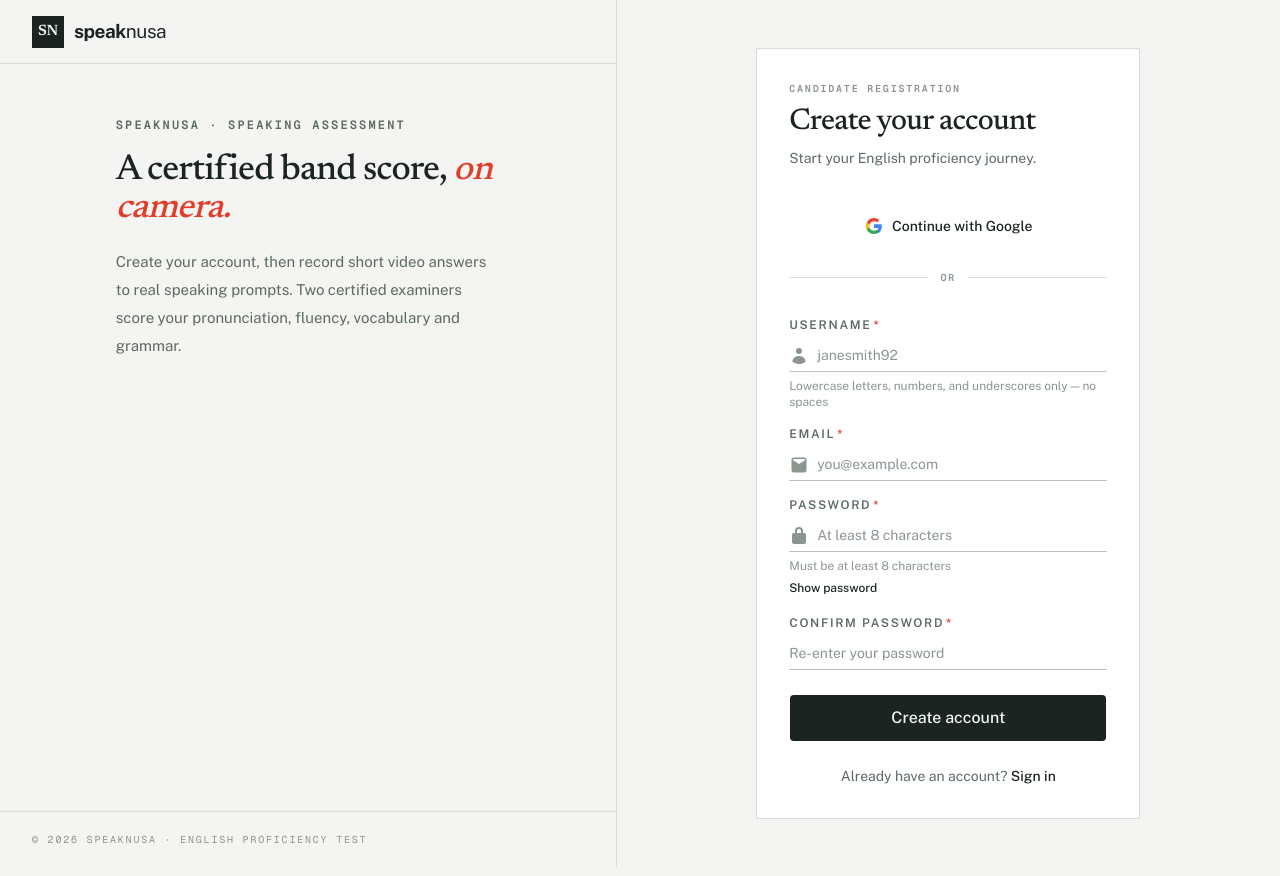
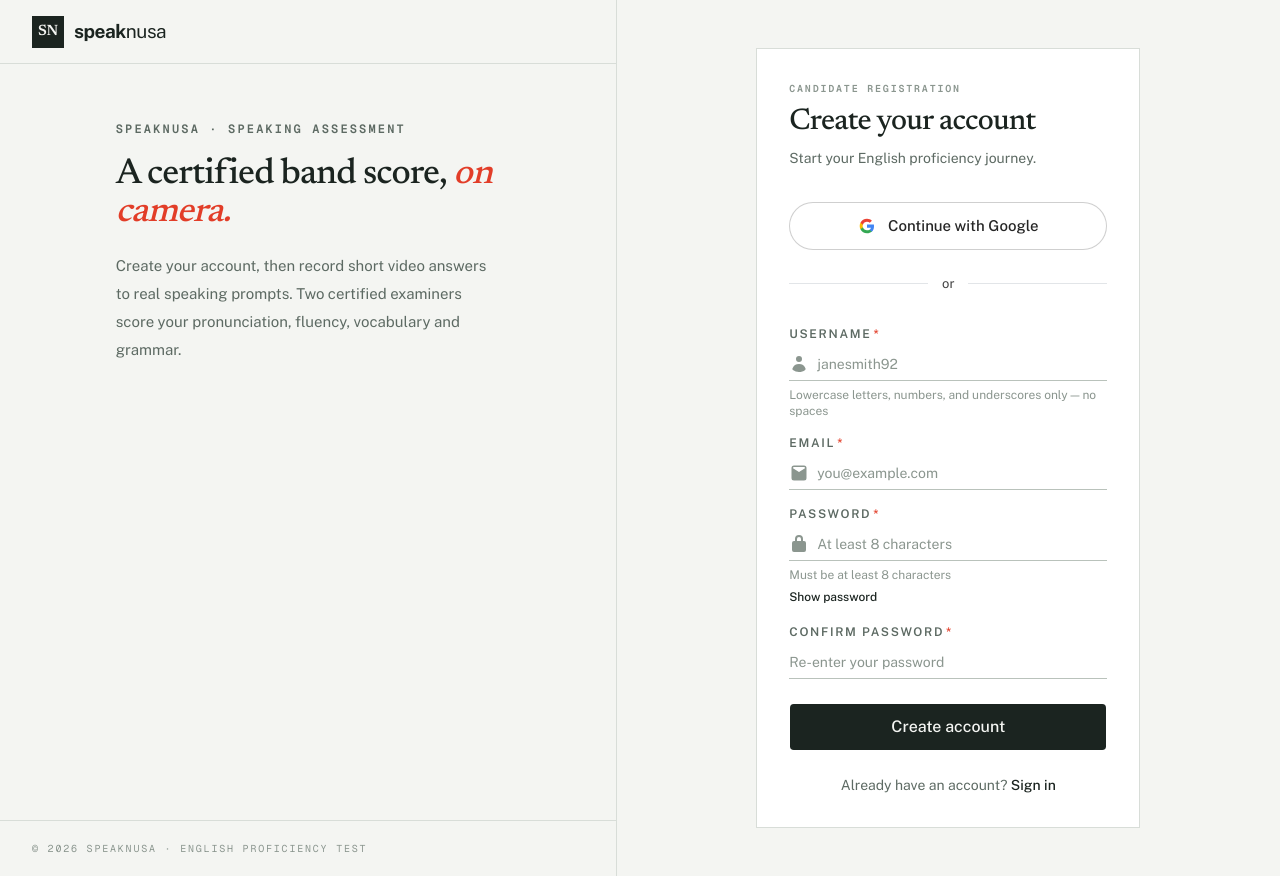
Before and after one commit to markusdito/fluentcheck-english-proficiency-test, a Next.js app in the folder frontend/: page /signup in a window 1280 px wide. Built offline with nearby package versions, Linux system fonts and the light colour scheme; no server answers.

Commit message:
feat(frontend): add SpeakNusa auth field and restyle Google auth

```diff
--- a/frontend/app/globals.css
+++ b/frontend/app/globals.css
@@ -165,6 +165,7 @@
   --color-sn-amber: #e1a82a;
   --color-sn-clay: oklch(45% 0.12 40);
   --color-sn-ink-green: oklch(45% 0.13 151);
+  --color-sn-danger: oklch(50% 0.17 27);
   --color-sn-ink-amber: oklch(45% 0.13 82);
   --color-sn-field-navy: color-mix(in oklch, #1a355c 8%, white);
   --color-sn-field-green: color-mix(in oklch, #42824e 10%, white);
--- /dev/null
+++ b/frontend/components/auth/AuthField.tsx
@@ -0,0 +1,77 @@
+"use client";
+
+import { useState, type InputHTMLAttributes, type ReactNode } from "react";
+import { Eye, EyeOff } from "lucide-react";
+import { cn } from "@/lib/cn";
+
+interface AuthFieldProps extends InputHTMLAttributes<HTMLInputElement> {
+  id: string;
+  label: string;
+  error?: string;
+  hint?: string;
+  /** Password field with a show/hide toggle. */
+  reveal?: boolean;
+  /** Rendered between the input and the hint (e.g. a strength meter). */
+  children?: ReactNode;
+}
+
+export function AuthField({
+  id,
+  label,
+  error,
+  hint,
+  reveal = false,
+  children,
+  type,
+  className,
+  ...rest
+}: AuthFieldProps) {
+  const [shown, setShown] = useState(false);
+  const describedBy =
+    [hint && `${id}-hint`, error && `${id}-error`].filter(Boolean).join(" ") || undefined;
+
+  return (
+    <div className="grid gap-1.5">
+      <label htmlFor={id} className="text-sm font-semibold">
+        {label}
+      </label>
+      <div className="relative">
+        <input
+          id={id}
+          type={reveal ? (shown ? "text" : "password") : type}
+          aria-invalid={error ? true : undefined}
+          aria-describedby={describedBy}
+          className={cn(
+            "min-h-12 w-full rounded-xl border border-sn-fg/18 bg-sn-surface px-4 py-3 text-base text-sn-fg transition-[border-color,box-shadow] duration-200 ease-standard placeholder:text-sn-muted/70 hover:border-sn-fg/36 focus:border-sn-fg focus:shadow-[0_0_0_3px_rgb(38_38_38/0.1)] focus:outline-none disabled:opacity-60 aria-invalid:border-sn-danger aria-invalid:focus:shadow-[0_0_0_3px_color-mix(in_oklch,var(--color-sn-danger)_16%,transparent)] [&::-ms-clear]:hidden [&::-ms-reveal]:hidden",
+            reveal && "pr-14",
+            className,
+          )}
+          {...rest}
+        />
+        {reveal && (
+          <button
+            type="button"
+            onClick={() => setShown((s) => !s)}
+            aria-label={shown ? "Hide password" : "Show password"}
+            aria-pressed={shown}
+            aria-controls={id}
+            className="absolute top-0.5 right-0.5 grid size-11 place-items-center rounded-[10px] text-sn-muted transition-colors duration-200 ease-standard hover:bg-sn-fg/6 hover:text-sn-fg focus-visible:text-sn-fg focus-visible:outline-2 focus-visible:-outline-offset-2 focus-visible:outline-sn-fg"
+          >
+            {shown ? <EyeOff className="size-5" aria-hidden /> : <Eye className="size-5" aria-hidden />}
+          </button>
+        )}
+      </div>
+      {children}
+      {hint && (
+        <p id={`${id}-hint`} className="text-[13px] text-sn-muted">
+          {hint}
+        </p>
+      )}
+      {error && (
+        <p id={`${id}-error`} className="text-[13px] text-sn-danger">
+          {error}
+        </p>
+      )}
+    </div>
+  );
+}
--- a/frontend/components/auth/GoogleAuthButton.tsx
+++ b/frontend/components/auth/GoogleAuthButton.tsx
@@ -1,17 +1,18 @@
-import { buttonVariants } from "@/components/ui/button";
 import { getGoogleAuthStartPath } from "@/lib/google-auth";
+import { focusRing } from "@/components/auth/styles";
 
 export type GoogleAuthReturnTo = "login" | "signup";
 
 interface GoogleAuthButtonProps {
   returnTo: GoogleAuthReturnTo;
+  dividerLabel?: string;
 }
 
 function GoogleMark() {
   return (
     <svg
       aria-hidden="true"
-      className="size-5"
+      className="size-[18px]"
       focusable="false"
       viewBox="0 0 24 24"
     >
@@ -35,17 +36,12 @@ function GoogleMark() {
   );
 }
 
-export function GoogleAuthButton({ returnTo }: GoogleAuthButtonProps) {
+export function GoogleAuthButton({ returnTo, dividerLabel = "or" }: GoogleAuthButtonProps) {
   return (
-    <div className="space-y-5">
+    <div>
       <a
         href={getGoogleAuthStartPath(returnTo)}
-        className={buttonVariants({
-          variant: "outline",
-          size: "lg",
-          className:
-            "w-full border-rule-strong bg-paper-raised text-ink hover:bg-paper hover:text-ink",
-        })}
+        className={`inline-flex min-h-12 w-full items-center justify-center gap-3 rounded-full border border-sn-fg/22 bg-sn-surface text-[15px] font-medium text-sn-fg transition-[background-color,border-color,transform] duration-200 ease-standard hover:border-sn-fg hover:bg-[color-mix(in_oklch,var(--color-sn-fg)_5%,var(--color-sn-surface))] active:scale-[0.98] ${focusRing}`}
       >
         <GoogleMark />
         <span>Continue with Google</span>
@@ -53,14 +49,12 @@ export function GoogleAuthButton({ returnTo }: GoogleAuthButtonProps) {
 
       <div
         role="separator"
-        aria-label="or"
-        className="flex items-center gap-3 text-ink-faint"
+        aria-label={dividerLabel}
+        className="my-6 flex items-center gap-3.5 text-[13px] text-sn-muted"
       >
-        <span aria-hidden="true" className="h-px flex-1 bg-rule" />
-        <span className="font-mono text-[10px] font-semibold uppercase tracking-[0.18em]">
-          or
-        </span>
-        <span aria-hidden="true" className="h-px flex-1 bg-rule" />
+        <span aria-hidden="true" className="h-px flex-1 bg-sn-border" />
+        <span aria-hidden="true">{dividerLabel}</span>
+        <span aria-hidden="true" className="h-px flex-1 bg-sn-border" />
       </div>
     </div>
   );
--- a/frontend/components/auth/GoogleAuthError.tsx
+++ b/frontend/components/auth/GoogleAuthError.tsx
@@ -2,8 +2,7 @@
 
 import { useEffect, useState } from "react";
 import { useSearchParams } from "next/navigation";
-import { CircleAlertIcon } from "lucide-react";
-import { Alert, AlertDescription } from "@/components/ui/alert";
+import { errorSummary } from "@/components/auth/styles";
 import {
   getGoogleAuthErrorMessage,
   removeGoogleAuthErrorFromUrl,
@@ -22,9 +21,8 @@ export function GoogleAuthError() {
   if (!message) return null;
 
   return (
-    <Alert variant="destructive" className="mb-6 items-start">
-      <CircleAlertIcon />
-      <AlertDescription>{message}</AlertDescription>
-    </Alert>
+    <p role="alert" className={`mb-6 ${errorSummary}`}>
+      {message}
+    </p>
   );
 }
--- /dev/null
+++ b/frontend/components/auth/styles.ts
@@ -0,0 +1,15 @@
+// Shared Tailwind class strings for the SpeakNusa auth screens.
+export const focusRing =
+  "focus-visible:outline-2 focus-visible:outline-offset-3 focus-visible:outline-sn-fg";
+
+export const heading =
+  "text-balance text-[30px] font-bold leading-[1.1] tracking-[-0.015em] sm:text-[length:clamp(30px,4vw,40px)]";
+
+export const subheading = "mt-2.5 text-pretty text-base text-sn-muted";
+
+export const errorSummary =
+  "rounded-xl border border-sn-danger/30 bg-sn-danger/6 px-3.5 py-3 text-sm text-sn-danger";
+
+export const primaryButton = `mt-1.5 inline-flex min-h-13 w-full items-center justify-center gap-2.5 rounded-full border border-sn-fg bg-sn-fg text-base font-medium text-sn-surface transition-[background-color,transform] duration-300 ease-spring hover:-translate-y-0.5 hover:bg-[color-mix(in_oklch,var(--color-sn-fg),white_14%)] active:translate-y-0 active:duration-75 disabled:pointer-events-none ${focusRing}`;
+
+export const textLink = `inline-flex min-h-11 items-center px-0.5 text-sm font-semibold text-sn-fg underline decoration-sn-fg/30 underline-offset-3 transition-[text-decoration-color] duration-200 ease-standard hover:decoration-sn-fg ${focusRing}`;
```
